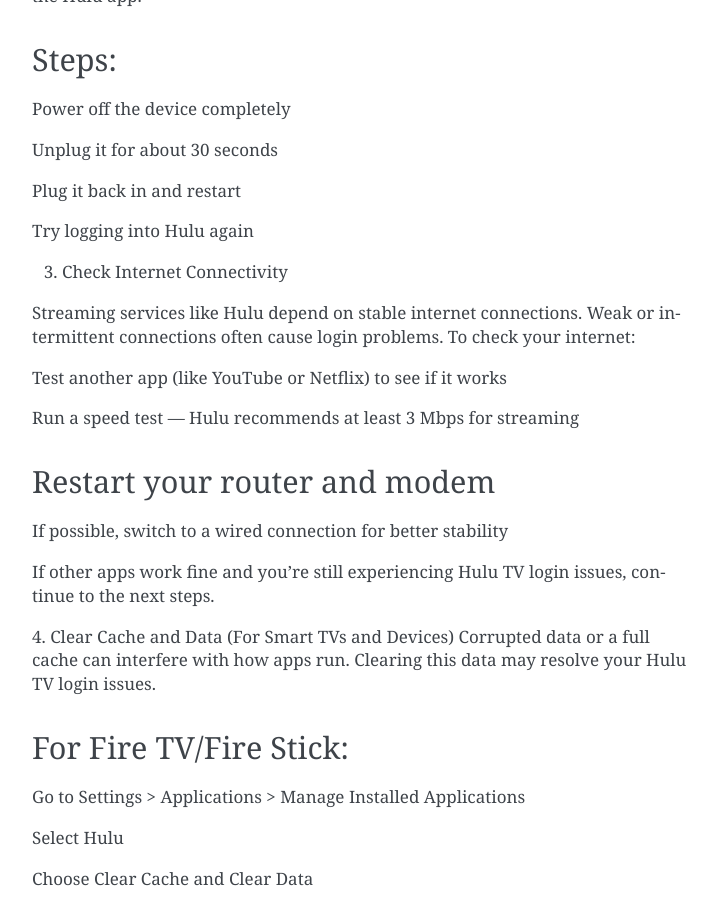
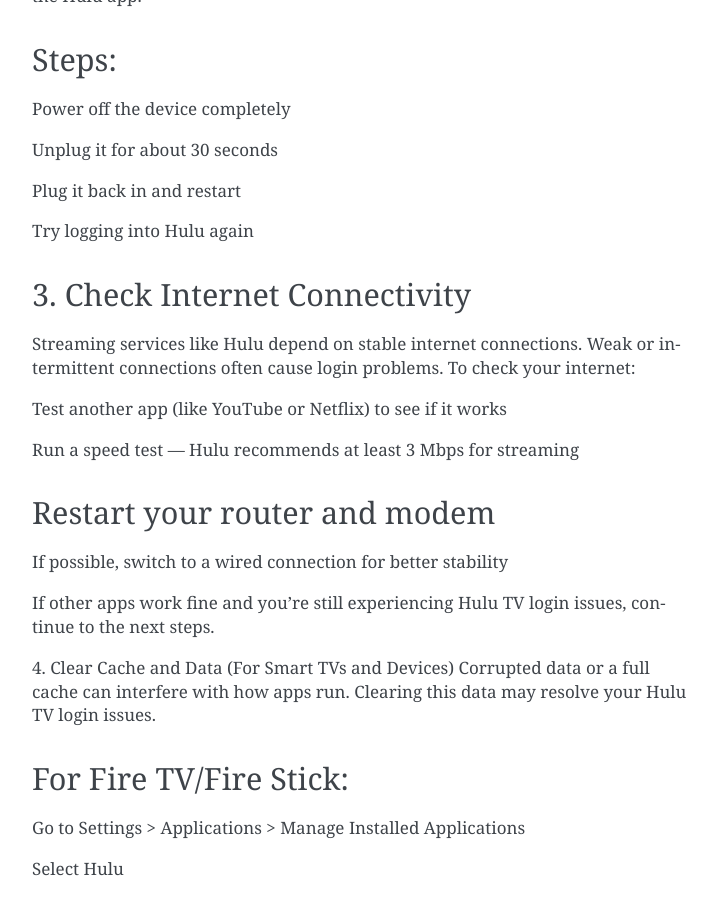
Before and after one commit to Shashikushwah1/hulutv-login-issues, a Sphinx documentation site: the page built from docs/index.rst, in a window 1280 px wide and 900 px high, scrolled down 1556 px. Shown: the whole window, without its empty margins (388-1104 px from the left). Built offline with Sphinx 7.4.7, drawn with Linux system fonts in a browser that asks for light colours; some of the changed text lies outside the part shown.

```diff
--- a/docs/index.rst
+++ b/docs/index.rst
@@ -10,7 +10,7 @@ How to Fix Hulu TV Login Issues Quickly?
    :width: 400px
    :align: center
    :target: https://getchatsupport.live/
-__________
+________
 
 Experiencing Hulu TV login issues can be incredibly frustrating, especially when you're ready to unwind with your favorite shows and movies. Whether you're encountering error messages, endless loading screens, or repeated failed login attempts, these issues can disrupt your streaming experience. Fortunately, most login problems can be fixed with a few simple steps.
 
@@ -65,7 +65,7 @@ Plug it back in and restart
 Try logging into Hulu again
 
 3. Check Internet Connectivity
-  _______
+_______
 Streaming services like Hulu depend on stable internet connections. Weak or intermittent connections often cause login problems. To check your internet:
 
 Test another app (like YouTube or Netflix) to see if it works
```
